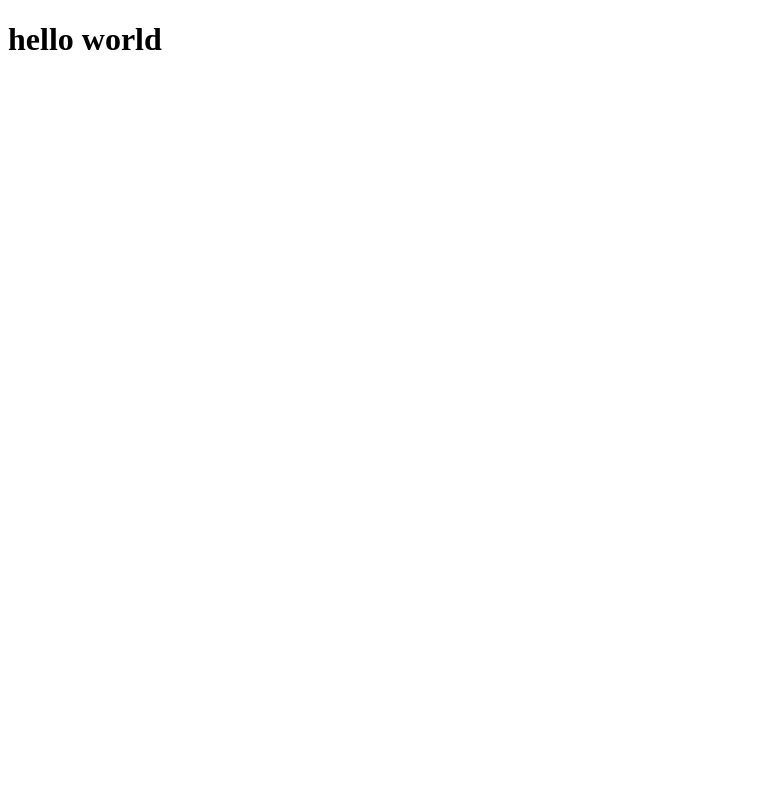
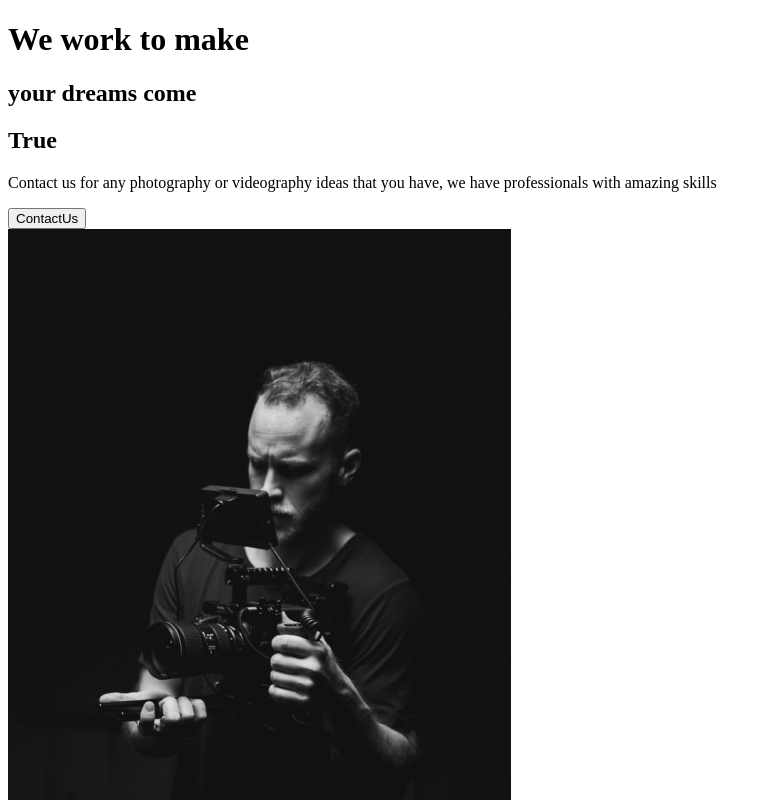
Before and after one commit to aiyazshah/react-capture, a React (Create React App) app: page / in a window 1280 px wide. Shown: the top 800 px of the page, without its empty margins (0-771 px from the left). Built offline with nearby package versions, Linux system fonts and the light colour scheme.

Commit message:
Added the Aboutus  Html

```diff
--- a/src/App.js
+++ b/src/App.js
@@ -1,8 +1,10 @@
 import React from "react";
+import AboutUs from "./Pages/AboutUs";
+
 
 function App() {
   return <div className="App">
-    <h1>hello world</h1>
+      <AboutUs/>
     </div>;
 }
 
--- /dev/null
+++ b/src/Pages/AboutUs.js
@@ -0,0 +1,14 @@
+import React from 'react'
+import AboutSection from '../components/AboutSection'
+import FaqSection from '../components/FaqSection'
+import ServicesSection from '../components/ServicesSection'
+
+export default function AboutUs() {
+  return (
+    <div>
+        <AboutSection/>
+        <ServicesSection/>
+        <FaqSection/>
+    </div>
+  )
+}
--- /dev/null
+++ b/src/components/AboutSection.js
@@ -0,0 +1,27 @@
+import React from 'react'
+import home1 from "../img/home1.png"
+
+export default function AboutSection() {
+  return (
+    <div>
+        <div className="description">
+         <div className="title">
+            <div className="hide">
+                <h1>We work to make</h1>
+            </div>
+            <div className="hide">
+                <h2>your <span>dreams </span>come</h2>
+            </div>
+            <div className="hide">
+            <h2>True</h2>
+            </div>
+        </div>
+        </div>
+        <p>Contact us for any photography or videography ideas that you have, we have professionals with amazing skills</p>
+        <button>ContactUs</button>
+        <div className="image">
+        <img src={home1} alt="home1" />
+        </div>
+    </div>
+  )
+}
--- /dev/null
+++ b/src/components/FaqSection.js
@@ -0,0 +1,30 @@
+import React from 'react'
+
+export default function FaqSection() {
+  return (
+    <div className='faq'>
+      <h2>Any questions <span>FAQ</span></h2>
+      <div className="question">
+         <h4>How do i start?</h4>
+         <div className="answer">
+          <p>Lorem ipsum dolor sit amet.</p>
+          <p>Lorem ipsum dolor sit amet.</p>
+         </div>
+      </div>
+      <div className="question">
+         <h4>Pricing?</h4>
+         <div className="answer">
+          <p>Lorem ipsum dolor sit amet.</p>
+          <p>Lorem ipsum dolor sit amet.</p>
+         </div>
+      </div>
+      <div className="question">
+         <h4>How to book?</h4>
+         <div className="answer">
+          <p>Lorem ipsum dolor sit amet.</p>
+          <p>Lorem ipsum dolor sit amet.</p>
+         </div>
+      </div>
+    </div>
+  )
+}
--- /dev/null
+++ b/src/components/ServicesSection.js
@@ -0,0 +1,45 @@
+import React from 'react'
+import clock from "../img/clock.svg"
+import diaphragm from "../img/diaphragm.svg"
+import money from "../img/money.svg"
+import teamwork from "../img/teamwork.svg"
+import home2 from "../img/home2.png"
+
+export default function ServicesSection() {
+  return (
+    <div className='services'>
+    <div className="description">
+      <h2>High <span>quality</span> services</h2>
+          <div className="cards">
+            <div className="card">
+               <div className="icon">
+                   <img alt='icon' src={clock}/>
+                   <h3>Efficient</h3>
+               </div>
+               <div className="card">
+               <div className="icon">
+                   <img alt='icon' src={diaphragm}/>
+                   <h3>efficient</h3>
+               </div>
+               </div>
+               <div className="card">
+               <div className="icon">
+                   <img alt='icon' src={money}/>
+                   <h3>Affordable</h3>
+               </div>
+               </div>
+               <div className="card">
+               <div className="icon">
+                   <img alt='icon' src={teamwork}/>
+                   <h3>efficient</h3>
+               </div>
+               </div>
+            </div>
+         </div>
+    </div>
+    <div className="image">
+      <img alt='home2' src={home2} />
+    </div>
+    </div>
+  )
+}
```
